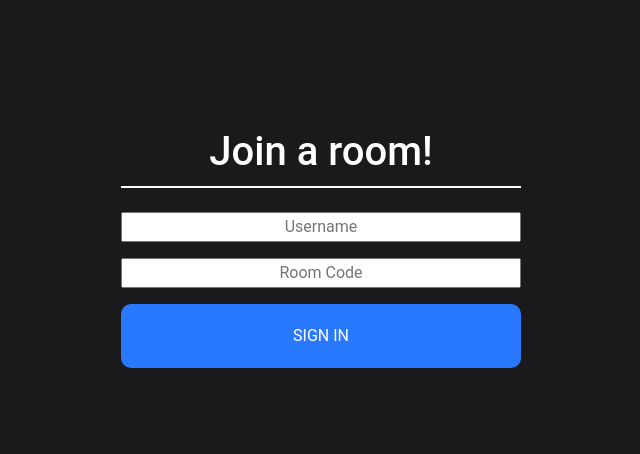
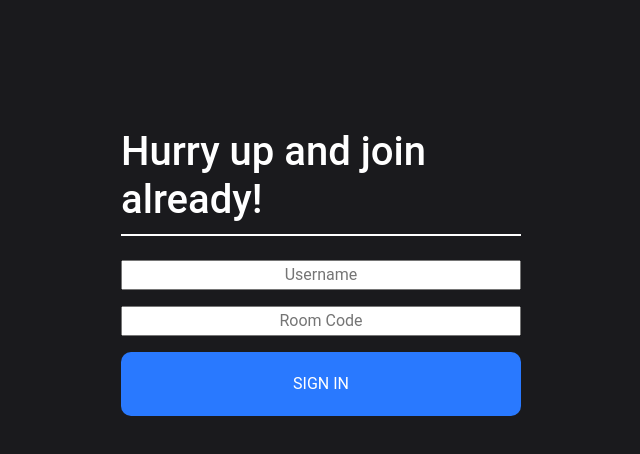
Before and after one commit to Jengworks/Chatter, a React (Create React App) app in the folder client/: page / in a window 1280 px wide. Shown: the top 454 px of the page, without its empty margins (319-959 px from the left). Built offline with nearby package versions, Linux system fonts and the light colour scheme.

Commit message:
join new prompt

```diff
--- a/client/src/components/Join/Join.js
+++ b/client/src/components/Join/Join.js
@@ -10,7 +10,7 @@ const Join = () => {
 
   return (
     <div className="login-container d-flex flex-column">
-      <h1 className="header d-flex justify-content-center"> Join a room! </h1>
+      <h1 className="header d-flex justify-content-center"> Hurry up and join already! </h1>
       {/* username */}
       <input className="d-flex justify-content-center mt-3" placeholder="Username" type="text" onChange={(event) => setName(event.target.value)} />
       {/* room id */}
```
